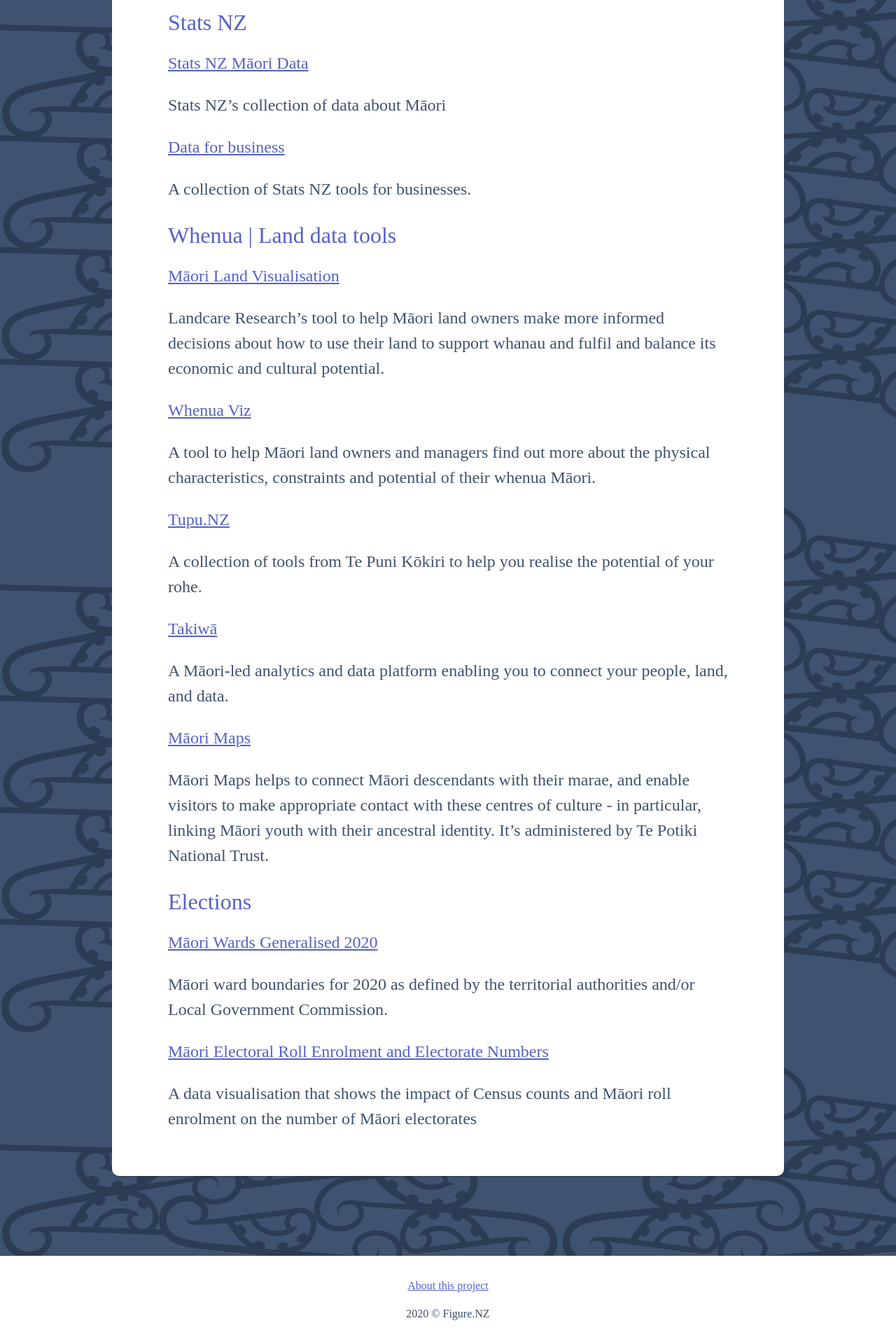
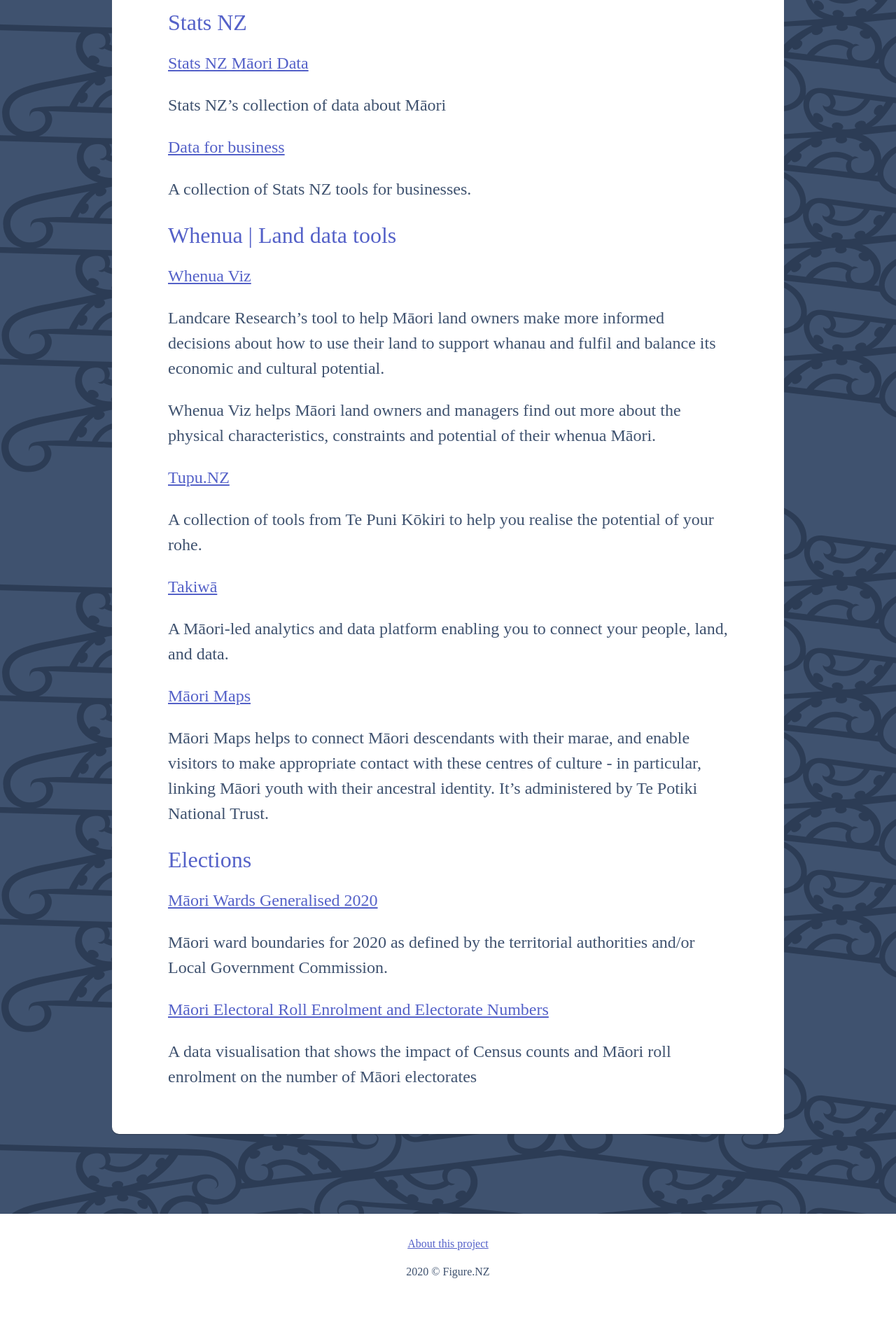
Before and after one commit to figurenz/microsite-maori, a Jekyll site: the page built from tools.md, in a window 1280 px wide. Shown: the part 1778-3698 px from the top of the page at 70% size. Built offline with Jekyll 4.4.1, drawn with Linux system fonts in a browser that asks for light colours; some web fonts are replaced.

Commit message:
remove duplicate tool

```diff
--- a/tools.md
+++ b/tools.md
@@ -49,13 +49,11 @@ A collection of Stats NZ tools for businesses.
 
 ### Whenua | Land data tools
 
-[Māori Land Visualisation](https://www.landcareresearch.co.nz/resources/maps-satellites/maori-land-visualisation-tool)
+[Whenua Viz](https://whenuaviz.landcareresearch.co.nz)
 
 Landcare Research's tool to help Māori land owners make more informed decisions about how to use their land to support whanau and fulfil and balance its economic and cultural potential.
 
-[Whenua Viz](https://whenuaviz.landcareresearch.co.nz)
-
-A tool to help Māori land owners and managers find out more about the physical characteristics, constraints and potential of their whenua Māori.
+Whenua Viz helps Māori land owners and managers find out more about the physical characteristics, constraints and potential of their whenua Māori.
 
 [Tupu.NZ](https://www.tupu.nz/en)
 
```
